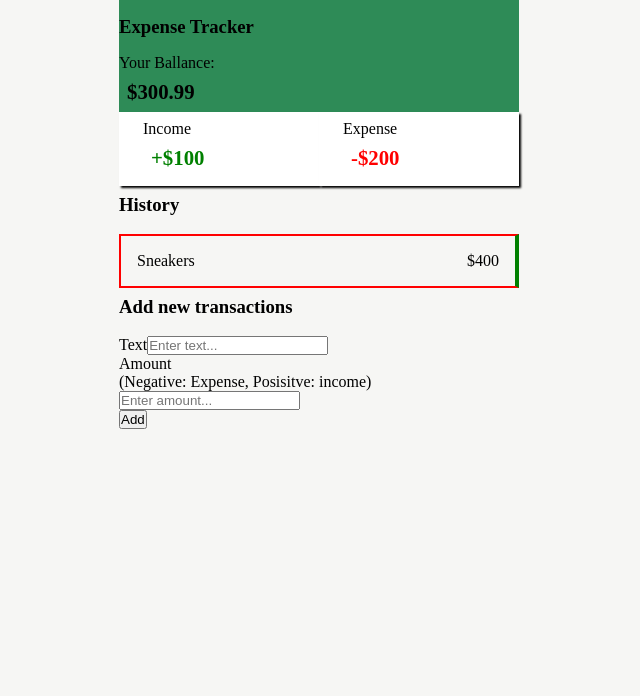
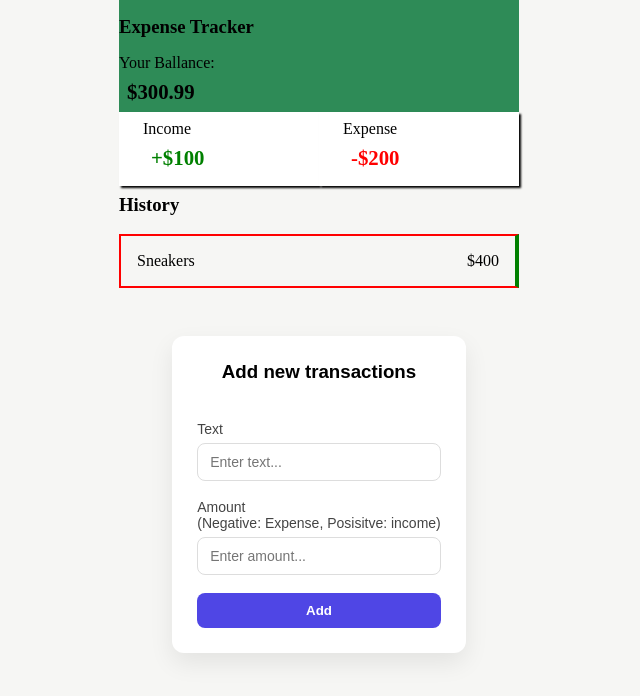
Before and after one commit to yusef-codes10/expense-tracker-vue, a Vue app: page / in a window 1280 px wide. Shown: the top 696 px of the page, without its empty margins (321-961 px from the left). Built offline with nearby package versions, Linux system fonts and the light colour scheme.

Commit message:
admin section styled

```diff
--- a/src/components/AdminSection.vue
+++ b/src/components/AdminSection.vue
@@ -22,4 +22,67 @@
   </div>
 </template>
 
-<style scoped></style>
+<style scoped>
+.admin-section {
+  max-width: 400px;
+  margin: 40px auto;
+  padding: 25px;
+  border-radius: 12px;
+  background-color: #ffffff;
+  box-shadow: 0 10px 25px rgba(0, 0, 0, 0.08);
+  font-family: Arial, Helvetica, sans-serif;
+}
+
+.admin-section h3 {
+  margin-bottom: 20px;
+  text-align: center;
+  font-weight: 600;
+}
+
+.text-filed,
+.amount-filed {
+  display: flex;
+  flex-direction: column;
+  margin-bottom: 18px;
+}
+
+label {
+  font-size: 14px;
+  margin-bottom: 6px;
+  color: #444;
+}
+
+input {
+  padding: 10px 12px;
+  border-radius: 8px;
+  border: 1px solid #ddd;
+  font-size: 14px;
+  transition: 0.2s ease;
+}
+
+input:focus {
+  outline: none;
+  border-color: #4f46e5;
+  box-shadow: 0 0 0 2px rgba(79, 70, 229, 0.15);
+}
+
+.btn {
+  text-align: center;
+}
+
+button {
+  width: 100%;
+  padding: 10px;
+  border: none;
+  border-radius: 8px;
+  background-color: #4f46e5;
+  color: white;
+  font-weight: 600;
+  cursor: pointer;
+  transition: 0.2s ease;
+}
+
+button:hover {
+  background-color: #4338ca;
+}
+</style>
```
